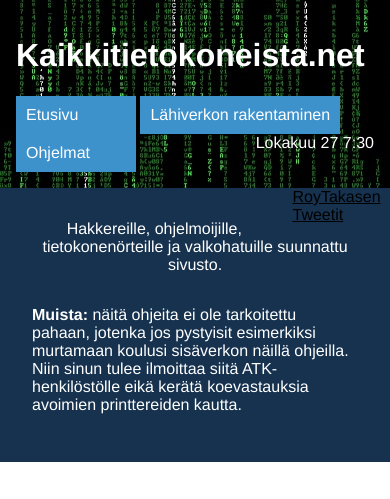
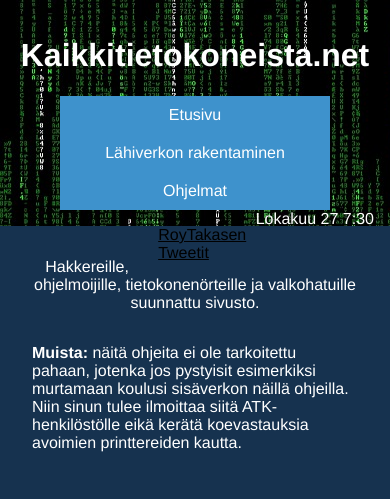
Before and after one commit to kaikkitietokoneista/kaikkitietokoneista, a PHP site: page /index.php?p=main in a window 390 px wide. Shown: the top 499 px of the page. Run offline with PHP 8.4, Linux system fonts and the light colour scheme; data that the repository does not hold is empty; some libraries are stand-ins or nearby versions.

Commit message:
Update main.css

```diff
--- a/main.css
+++ b/main.css
@@ -10,10 +10,6 @@
 
 .puolet {
 	width: 50%;
-}
-
-.oikea {
-	float: right;
 }
 
 a {
@@ -40,7 +36,7 @@
 	width: 33%;
 }
 
-.neljäsosaa {
+.neljäsosa {
   width: 25%;
 }
 
@@ -98,4 +94,12 @@
   .neljäsosa {
     width: 100%;
   }
+
+	header {
+		text-align: center;
+	}
+
+	header a {
+		width: 250px;
+	}
 }
```
